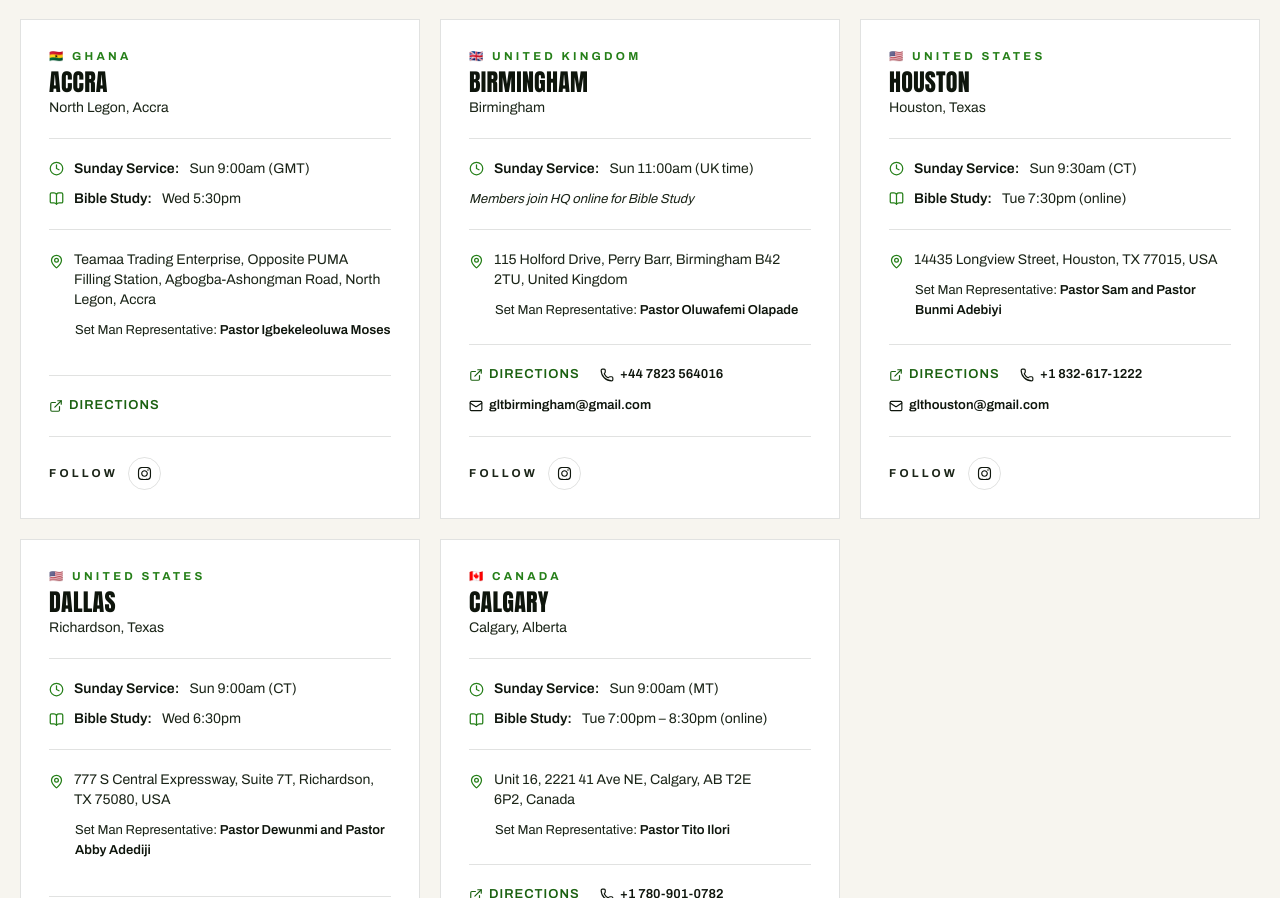
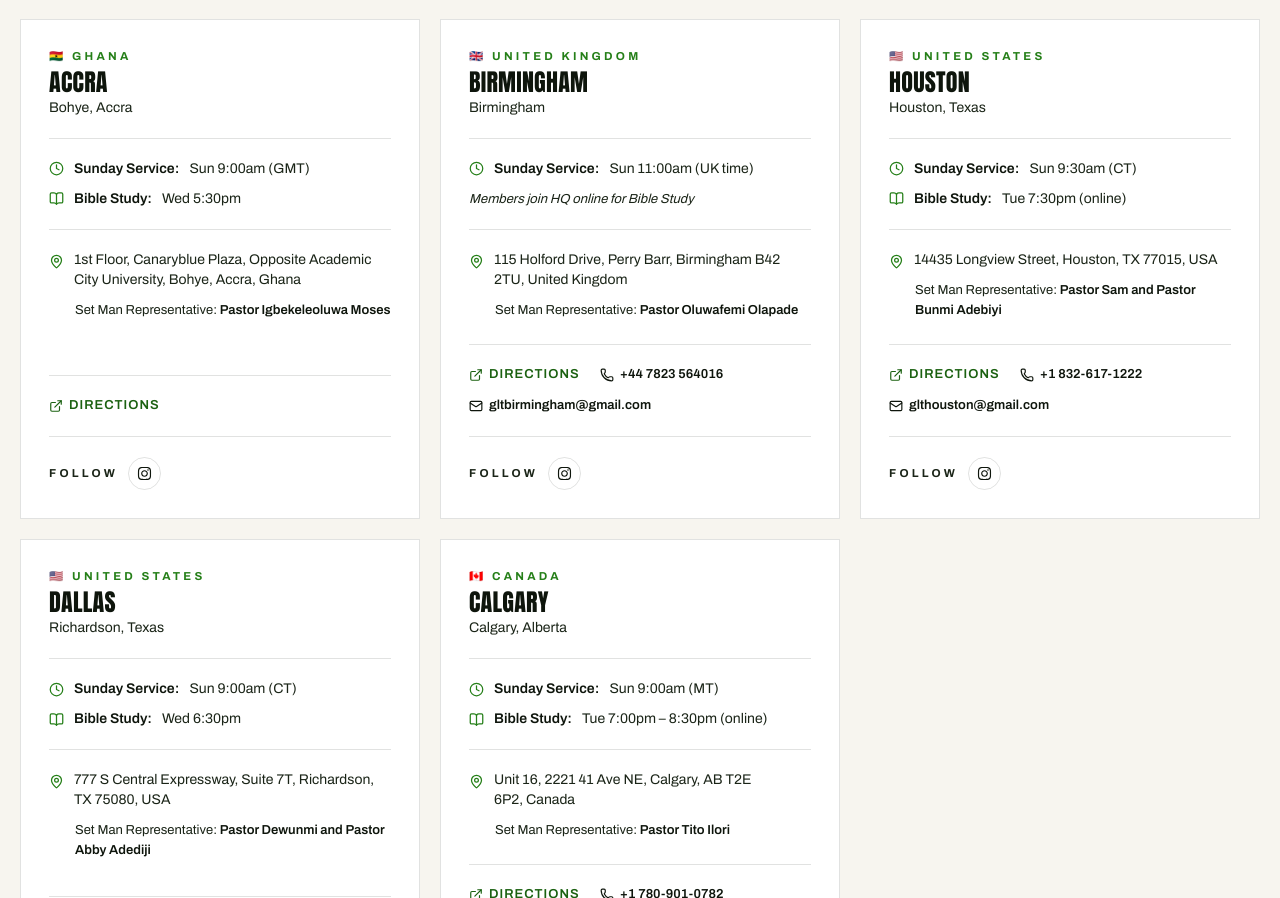
Before and after one commit to Flincap/gltweb, a React (Vite) app: page /extensions in a window 1280 px wide. Shown: the part 4269-5167 px from the top of the page. Built offline with nearby package versions, Linux system fonts and the light colour scheme.

Commit message:
Add files via upload

```diff
--- a/src/data.ts
+++ b/src/data.ts
@@ -384,13 +384,13 @@ export const EXTENSIONS: Extension[] = [
   {
     name: "Accra",
     instagram: "gltaccra",
-    city: "North Legon, Accra",
+    city: "Bohye, Accra",
     country: "Ghana",
     flag: "🇬🇭",
     region: "Africa",
     smr: "Pastor Igbekeleoluwa Moses",
     address:
-      "Teamaa Trading Enterprise, Opposite PUMA Filling Station, Agbogba-Ashongman Road, North Legon, Accra",
+      "1st Floor, Canaryblue Plaza, Opposite Academic City University, Bohye, Accra, Ghana",
     tz: "GMT",
     services: [{ label: "Sunday Service", time: "Sun 9:00am" }],
     bibleStudy: "Wed 5:30pm",
```
